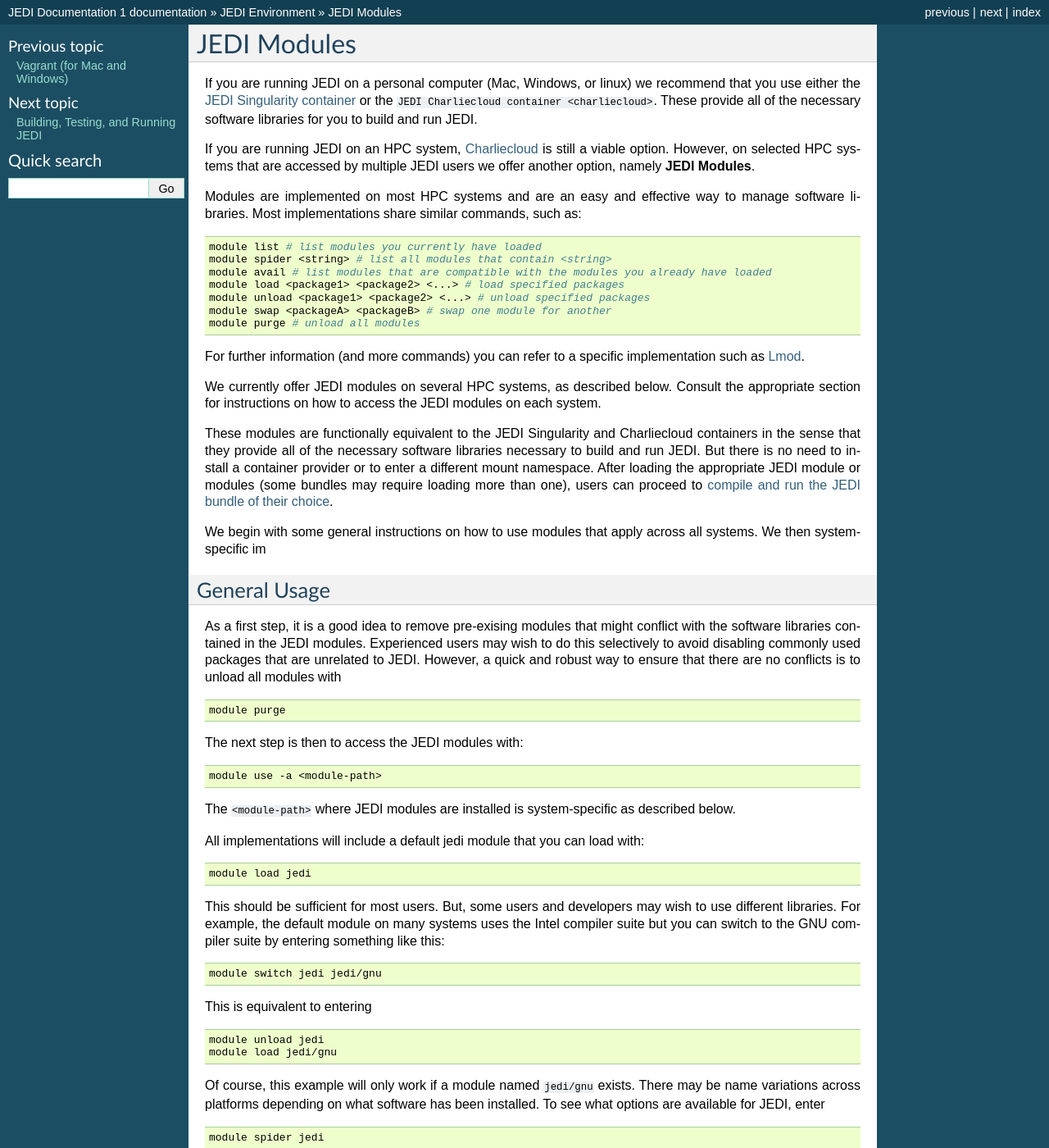
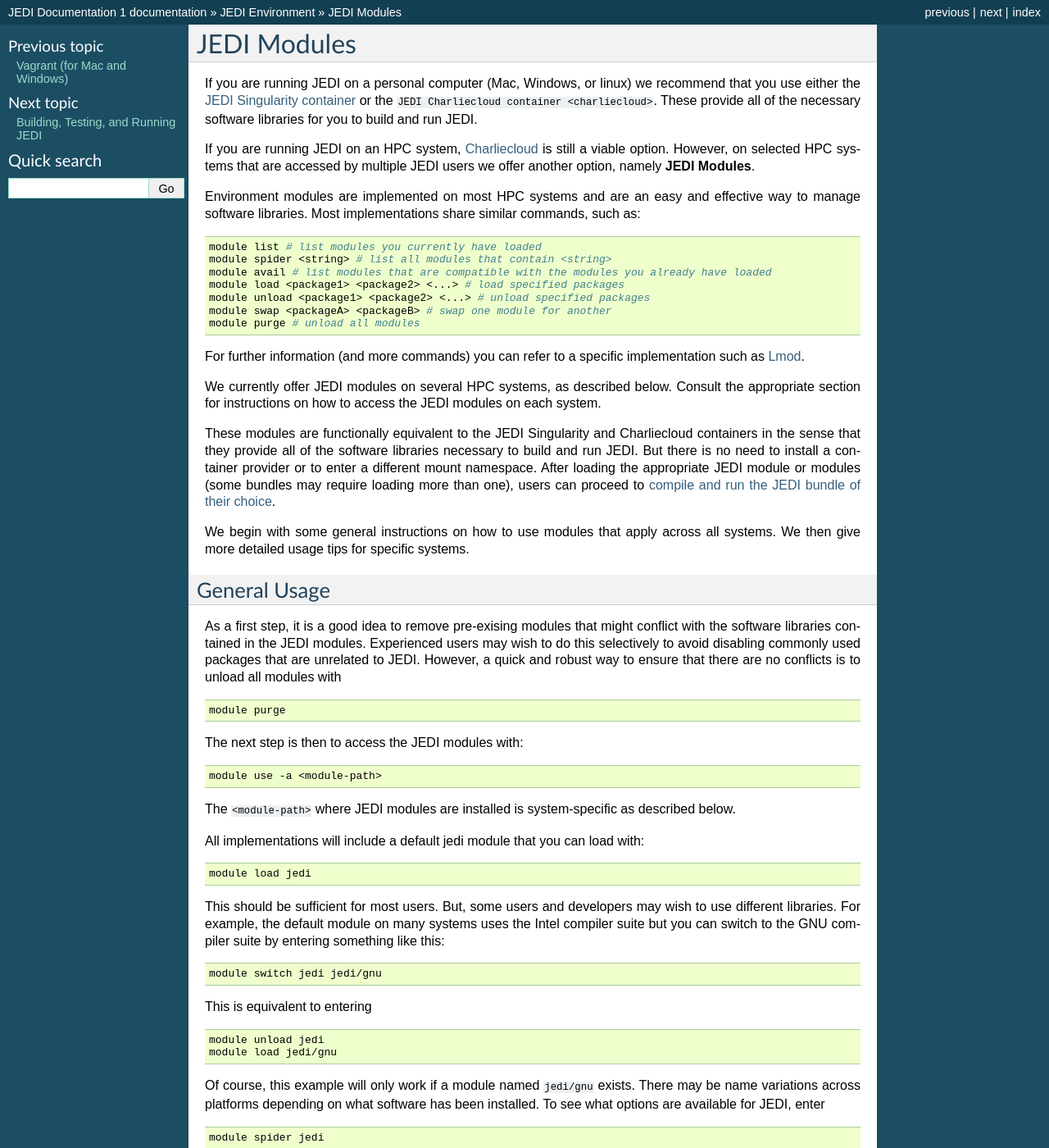
Before and after one commit to JCSDA/jedi-docs, a Sphinx documentation site: the page built from docs/developer/jedi_environment/modules.rst, in a window 1280 px wide and 1400 px high. Shown: the whole window at 82% size. Built offline with Sphinx 7.4.7, drawn with Linux system fonts in a browser that asks for light colours; some of the changed text lies outside the part shown.

Commit message:
Fixed typos

```diff
--- a/docs/developer/jedi_environment/modules.rst
+++ b/docs/developer/jedi_environment/modules.rst
@@ -7,7 +7,7 @@
 
 If you are running JEDI on an HPC system, :doc:`Charliecloud <charliecloud>` is still a viable option.  However, on selected HPC systems that are accessed by multiple JEDI users we offer another option, namely **JEDI Modules**.
 
-Modules are implemented on most HPC systems and are an easy and effective way to manage software libraries.  Most implementations share similar commands, such as:
+Environment modules are implemented on most HPC systems and are an easy and effective way to manage software libraries.  Most implementations share similar commands, such as:
 
 .. code :: bash
 
@@ -24,9 +24,9 @@
 
 We currently offer JEDI modules on several HPC systems, as described below.   Consult the appropriate section for instructions on how to access the JEDI modules on each system.
 
-These modules are functionally equivalent to the JEDI Singularity and Charliecloud containers in the sense that they provide all of the necessary software libraries necessary to build and run JEDI.  But there is no need to install a container provider or to enter a different mount namespace.  After loading the appropriate JEDI module or modules (some bundles may require loading more than one), users can proceed to :ref:`compile and run the JEDI bundle of their choice <build-jedi>`.
+These modules are functionally equivalent to the JEDI Singularity and Charliecloud containers in the sense that they provide all of the software libraries necessary to build and run JEDI.  But there is no need to install a container provider or to enter a different mount namespace.  After loading the appropriate JEDI module or modules (some bundles may require loading more than one), users can proceed to :ref:`compile and run the JEDI bundle of their choice <build-jedi>`.
 
-We begin with some general instructions on how to use modules that apply across all systems.  We then system-specific im
+We begin with some general instructions on how to use modules that apply across all systems.  We then give more detailed usage tips for specific systems.
 
 General Usage
 ---------------
@@ -75,7 +75,7 @@
 .. code :: bash
 
    module purge
-   module use -a `<module-path>`
+   module use -a <module-path>
    module load jedi
    module load jedi-<A> # unnecessary for ufo-bundle and most others
 
```
